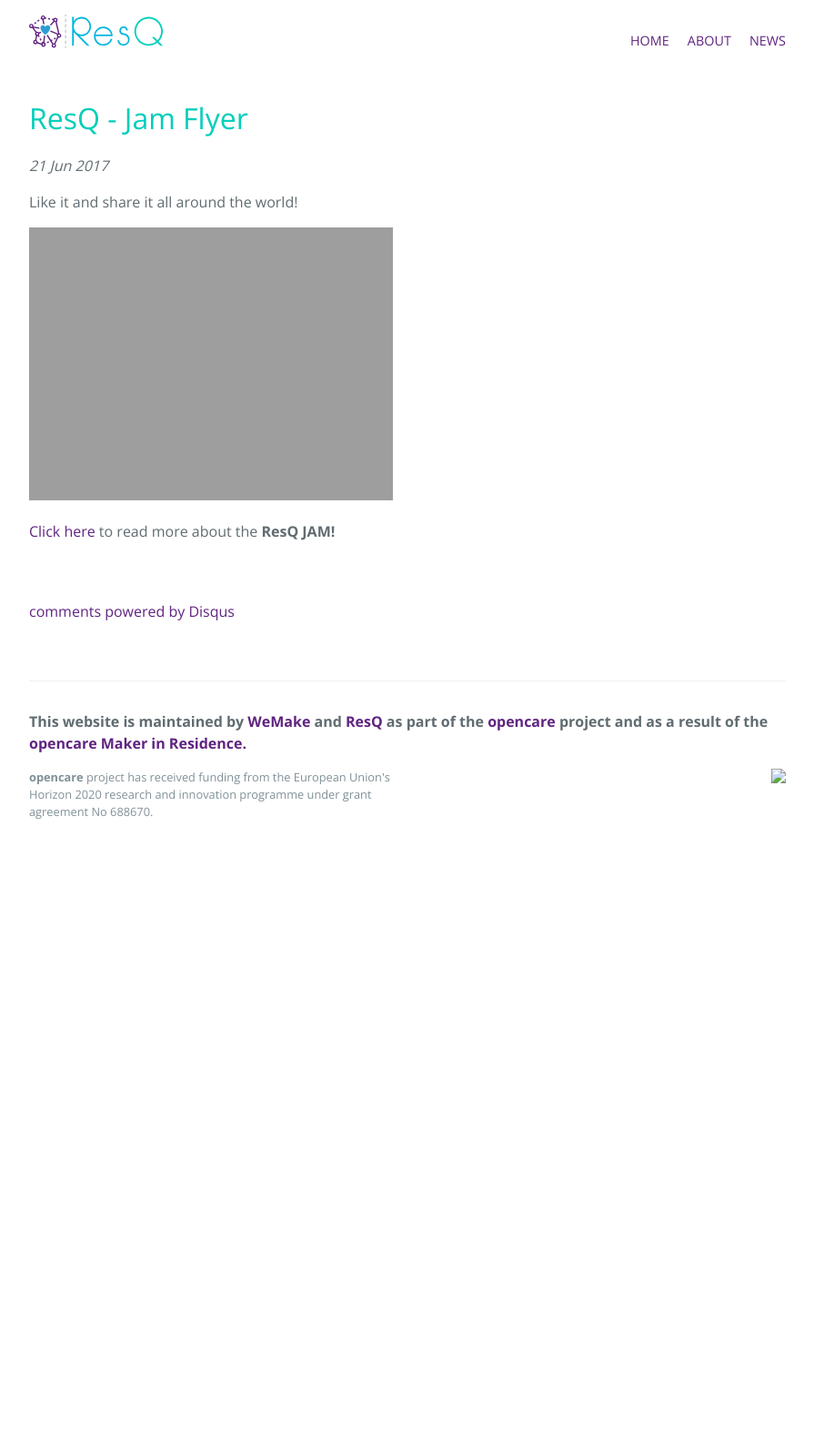
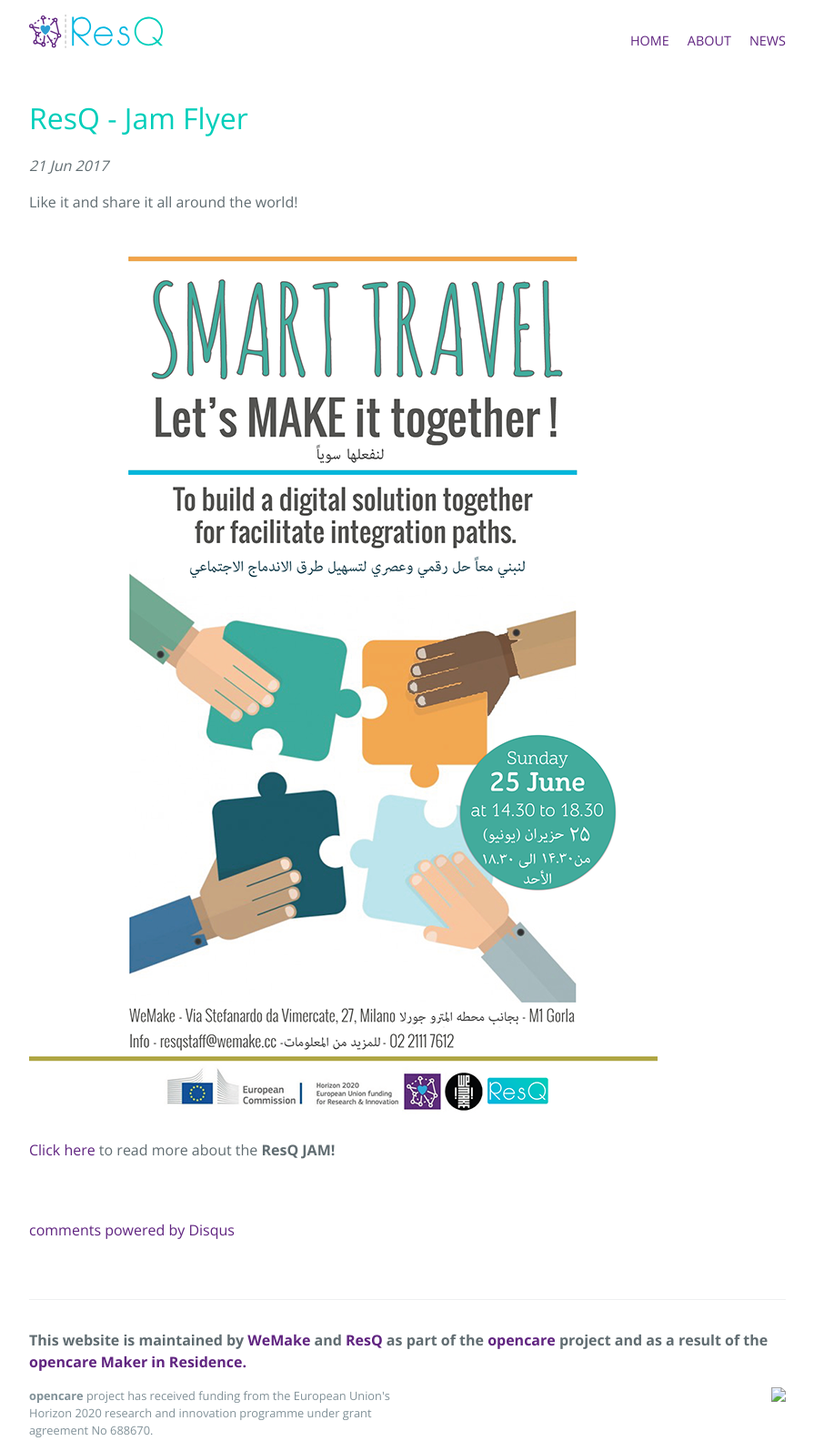
Before and after one commit to opencarecc/ResQ, a Jekyll site: the page built from _posts/2017-06-21-resq-jam-flyer.md, in a window 1280 px wide. Shown: the whole page at 91% size, without its empty margins (192-1087 px from the left). Built offline with Jekyll 4.4.1, drawn with Linux system fonts in a browser that asks for light colours; comment, search, counter and statistics services are not loaded; before the commit the page ends 915 px from its top, so only the background shows below that.

Commit message:
edit image in post

```diff
--- a/_posts/2017-06-21-resq-jam-flyer.md
+++ b/_posts/2017-06-21-resq-jam-flyer.md
@@ -12,6 +12,6 @@
 
 Like it and share it all around the world!
 
-<img src="https://opencarecc.github.io/ResQ/assets/ResQ-post-img-jam-flyer.jpg" alt="ResQ-Raed">
+<img src="https://opencarecc.github.io/ResQ/assets/ResQ-post-img-jam-flyer.png" alt="ResQ-JAM-Flyer">
 
 [Click here](https://opencarecc.github.io/ResQ/blog/2017/06/22/resq-jam/) to read more about the <b>ResQ JAM!</b>
```
